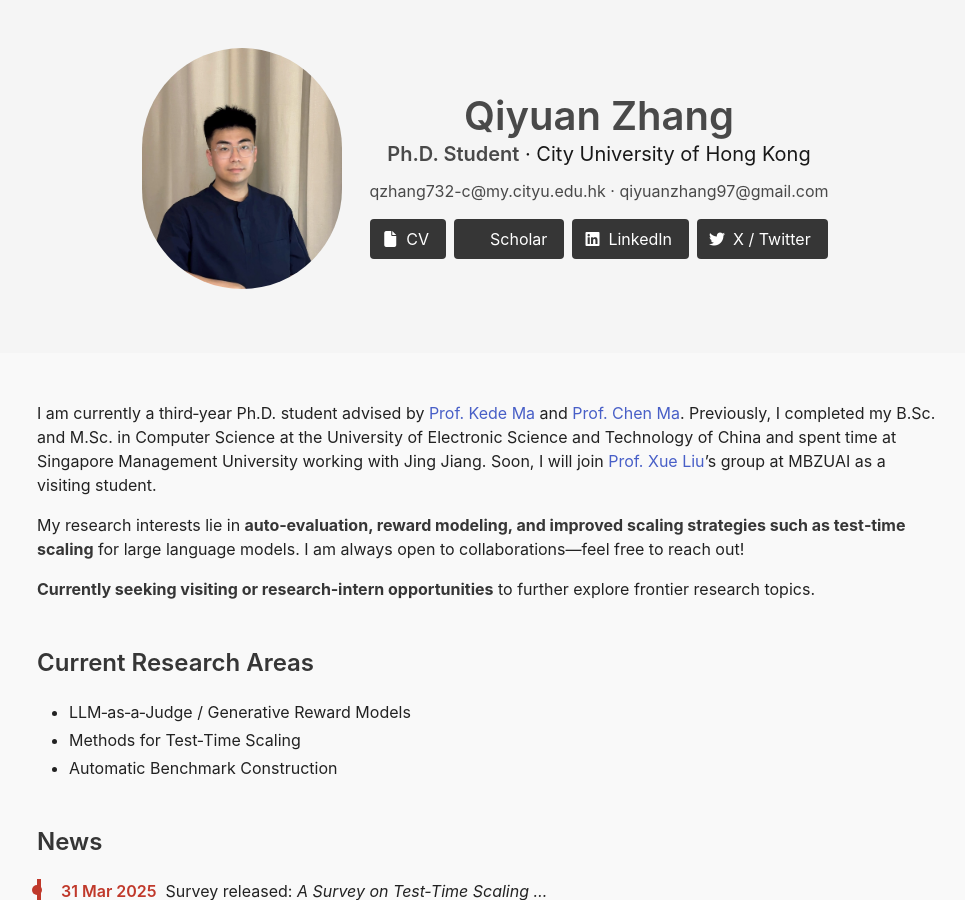
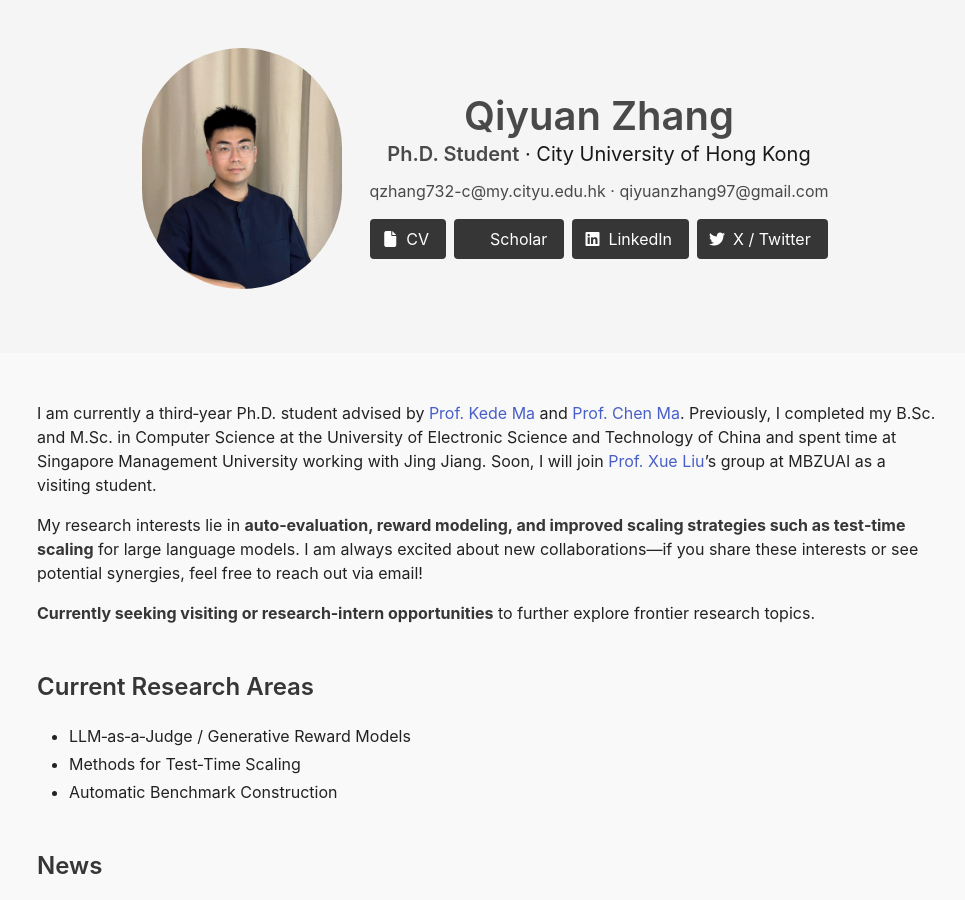
Before and after one commit to zhangqiyuan-rico/zhangqiyuan-rico.github.io, a Jekyll site: the page index.html, which Jekyll copies as it is, in a window 1280 px wide and 900 px high. Shown: the whole window, without its empty margins (153-1118 px from the left). Built offline with Jekyll 4.4.1, drawn with Linux system fonts in a browser that asks for light colours; a style sheet for code colours, icons or effects is not loaded.

Commit message:
Update index.html

```diff
--- a/index.html
+++ b/index.html
@@ -106,7 +106,7 @@
   <main class="section pt-6">
     <div class="container content">
       <p>I am currently a third‑year Ph.D. student advised by <a href="https://kedema.org/">Prof.&nbsp;Kede Ma</a> and <a href="https://allenjack.github.io/">Prof.&nbsp;Chen Ma</a>. Previously, I completed my B.Sc. and M.Sc. in Computer Science at the University of Electronic Science and Technology of China and spent time at Singapore Management University working with Jing Jiang. Soon, I will join <a href="https://mbzuai.ac.ae/study/faculty/steve-liu/">Prof.&nbsp;Xue Liu</a>’s group at MBZUAI as a visiting student.</p>
-      <p>My research interests lie in <strong>auto‑evaluation, reward modeling, and improved scaling strategies such as test‑time scaling</strong> for large language models. I am always open to collaborations—feel free to reach out!</p>
+      <p>My research interests lie in <strong>auto‑evaluation, reward modeling, and improved scaling strategies such as test‑time scaling</strong> for large language models. I am always excited about new collaborations—if you share these interests or see potential synergies, feel free to reach out via email!</p>
       <p><strong>Currently seeking visiting or research‑intern opportunities</strong> to further explore frontier research topics.</p>
 
       <h2 class="title is-4 mt-6">Current Research Areas</h2>
```
